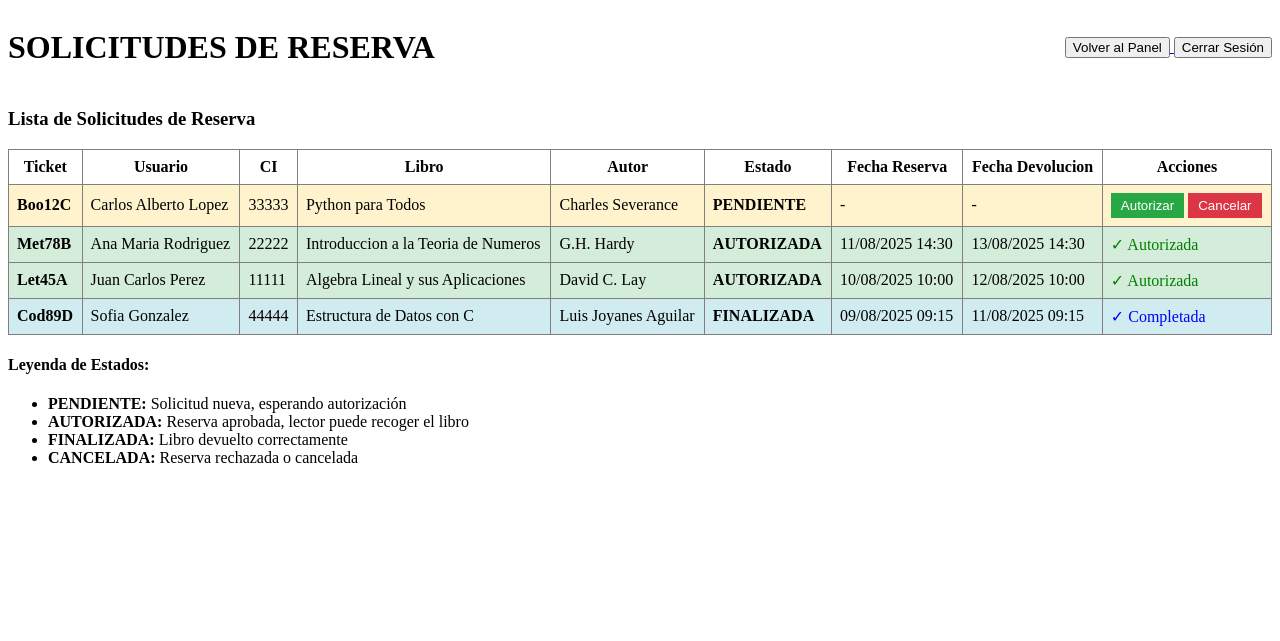
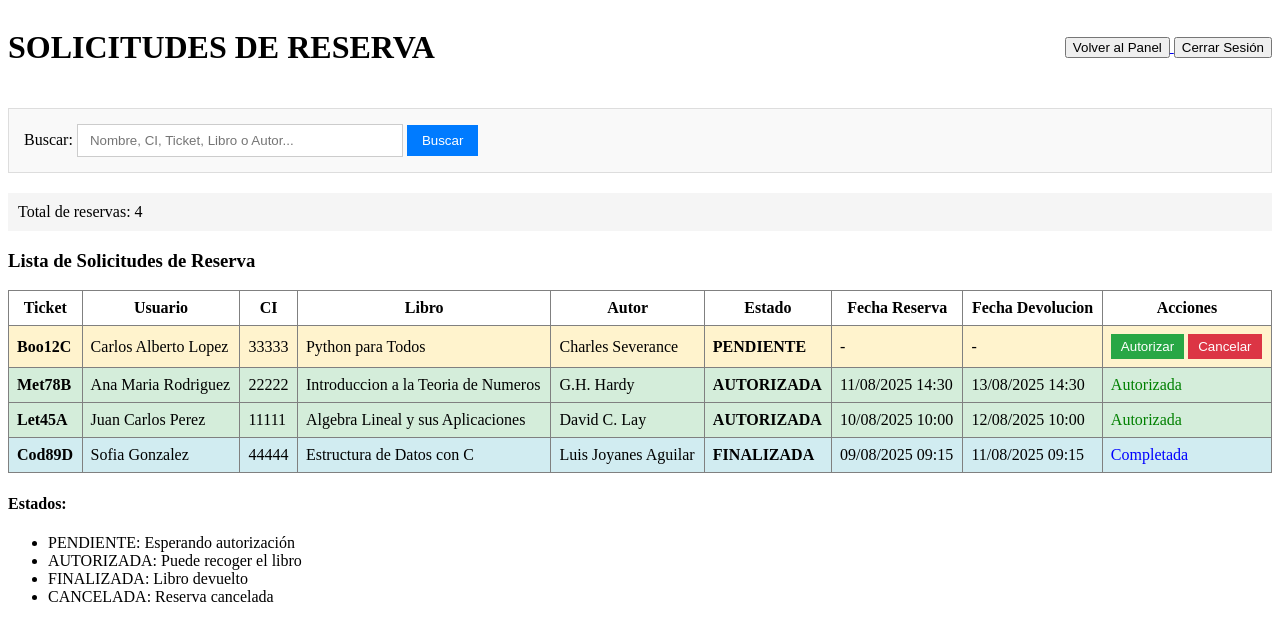
Before and after one commit to Atzelcer/Project-Biblioteca, a PHP site: page /GestionReservas.php in a window 1280 px wide. Shown: the top 641 px of the page. Run offline with PHP 8.4, Linux system fonts and the light colour scheme; the visitor is signed in with stand-in values (Sample User, id 1); data comes from the database, SQL or seed files in the repository.

Commit message:
buscador integrado

```diff
--- a/src/views/books/GestionReservas.php
+++ b/src/views/books/GestionReservas.php
@@ -41,6 +41,8 @@ if ($_SERVER['REQUEST_METHOD'] === 'POST') {
     }
 }
 
+$busqueda = isset($_GET['buscar']) ? trim($_GET['buscar']) : '';
+
 $sql = "SELECT
     r.id_reserva,
     r.fichaReserva,
@@ -55,8 +57,23 @@ $sql = "SELECT
     l.autor
 FROM reservas r
 JOIN usuario u ON r.id_usuario = u.id_usuario
-JOIN libros l ON r.id_libro = l.id_libro
-ORDER BY
+JOIN libros l ON r.id_libro = l.id_libro";
+
+if (!empty($busqueda)) {
+    $busqueda_escaped = $conexion->real_escape_string($busqueda);
+    $sql .= " WHERE (
+        u.nombre LIKE '%{$busqueda_escaped}%' OR
+        u.apellido LIKE '%{$busqueda_escaped}%' OR
+        CONCAT(u.nombre, ' ', u.apellido) LIKE '%{$busqueda_escaped}%' OR
+        u.CI LIKE '%{$busqueda_escaped}%' OR
+        r.fichaReserva LIKE '%{$busqueda_escaped}%' OR
+        l.nombre LIKE '%{$busqueda_escaped}%' OR
+        l.autor LIKE '%{$busqueda_escaped}%' OR
+        l.codigo_libro LIKE '%{$busqueda_escaped}%'
+    )";
+}
+
+$sql .= " ORDER BY
     CASE r.estado
         WHEN 'pendiente' THEN 1
         WHEN 'autorizada' THEN 2
@@ -67,6 +84,7 @@ ORDER BY
 
 $result = $conexion->query($sql);
 $reservas = $result ? $result->fetch_all(MYSQLI_ASSOC) : [];
+$totalResultados = count($reservas);
 ?>
 
 <!DOCTYPE html>
@@ -91,7 +109,46 @@ $reservas = $result ? $result->fetch_all(MYSQLI_ASSOC) : [];
 
     <?php if (isset($mensaje)): ?>
         <div style="padding: 10px; border: 1px solid #ccc; margin: 10px 0; background-color: #e6ffe6;">
+             <?php echo htmlspecialchars($mensaje); ?>
+        </div>
+    <?php endif; ?>
+
+        <?php if (isset($mensaje)): ?>
+        <div style="padding: 10px; border: 1px solid #ccc; margin: 10px 0; background-color: #e6ffe6;">
             <?php echo htmlspecialchars($mensaje); ?>
+        </div>
+    <?php endif; ?>
+
+    <div style="margin-bottom: 20px; padding: 15px; border: 1px solid #ddd; background-color: #f9f9f9;">
+        <form method="GET" action="">
+            <label for="buscar">Buscar:</label>
+            <input
+                type="text"
+                id="buscar"
+                name="buscar"
+                placeholder="Nombre, CI, Ticket, Libro o Autor..."
+                value="<?php echo htmlspecialchars($busqueda); ?>"
+                style="padding: 8px 12px; width: 300px; border: 1px solid #ccc;"
+            >
+            <button type="submit" style="padding: 8px 15px; background-color: #007bff; color: white; border: none; cursor: pointer;">
+                Buscar
+            </button>
+            <?php if (!empty($busqueda)): ?>
+                <a href="?" style="text-decoration: none;">
+                    <button type="button" style="padding: 8px 15px; background-color: #6c757d; color: white; border: none; cursor: pointer;">
+                        Limpiar
+                    </button>
+                </a>
+            <?php endif; ?>
+        </form>
+    </div>
+    <?php if (isset($busqueda) && !empty($busqueda)): ?>
+        <div style="background-color: #e3f2fd; padding: 10px; margin-bottom: 15px;">
+            Resultados para: "<?php echo htmlspecialchars($busqueda); ?>" - <?php echo $totalResultados; ?> reserva(s) encontrada(s)
+        </div>
+    <?php else: ?>
+        <div style="background-color: #f5f5f5; padding: 10px; margin-bottom: 15px;">
+            Total de reservas: <?php echo $totalResultados; ?>
         </div>
     <?php endif; ?>
 
@@ -140,30 +197,36 @@ $reservas = $result ? $result->fetch_all(MYSQLI_ASSOC) : [];
                                     <button type="submit" style="background-color: #dc3545; color: white; border: none; padding: 5px 10px; cursor: pointer;" onclick="return confirm('¿Estás seguro de cancelar esta reserva?')">Cancelar</button>
                                 </form>
                             <?php elseif ($reserva['estado'] === 'autorizada'): ?>
-                                <span style="color: green;">✓ Autorizada</span>
+                                <span style="color: green;">Autorizada</span>
                             <?php elseif ($reserva['estado'] === 'finalizada'): ?>
-                                <span style="color: blue;">✓ Completada</span>
+                                <span style="color: blue;">Completada</span>
                             <?php else: ?>
-                                <span style="color: red;">✗ Cancelada</span>
+                                <span style="color: red;">Cancelada</span>
                             <?php endif; ?>
                         </td>
                     </tr>
                 <?php endforeach; ?>
             <?php else: ?>
                 <tr>
-                    <td colspan="9" style="padding: 20px; text-align: center;">No hay solicitudes de reservas</td>
+                    <td colspan="9" style="text-align: center; padding: 20px;">
+                        <?php if (isset($busqueda) && !empty($busqueda)): ?>
+                            No se encontraron reservas que coincidan con la búsqueda "<?php echo htmlspecialchars($busqueda); ?>"
+                        <?php else: ?>
+                            No hay solicitudes de reservas
+                        <?php endif; ?>
+                    </td>
                 </tr>
             <?php endif; ?>
         </tbody>
     </table>
 
     <div style="margin-top: 20px;">
-        <h4>Leyenda de Estados:</h4>
+        <h4>Estados:</h4>
         <ul>
-            <li><strong>PENDIENTE:</strong> Solicitud nueva, esperando autorización</li>
-            <li><strong>AUTORIZADA:</strong> Reserva aprobada, lector puede recoger el libro</li>
-            <li><strong>FINALIZADA:</strong> Libro devuelto correctamente</li>
-            <li><strong>CANCELADA:</strong> Reserva rechazada o cancelada</li>
+            <li>PENDIENTE: Esperando autorización</li>
+            <li>AUTORIZADA: Puede recoger el libro</li>
+            <li>FINALIZADA: Libro devuelto</li>
+            <li>CANCELADA: Reserva cancelada</li>
         </ul>
     </div>
 </body>
```
